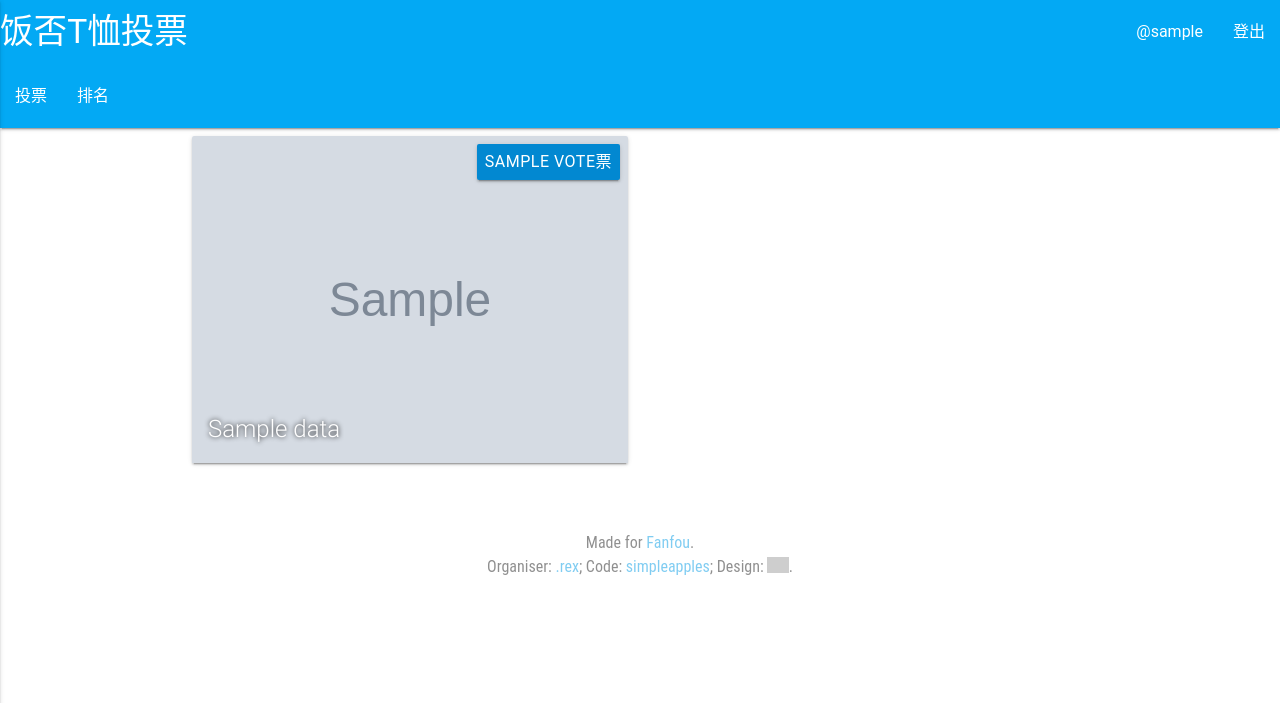
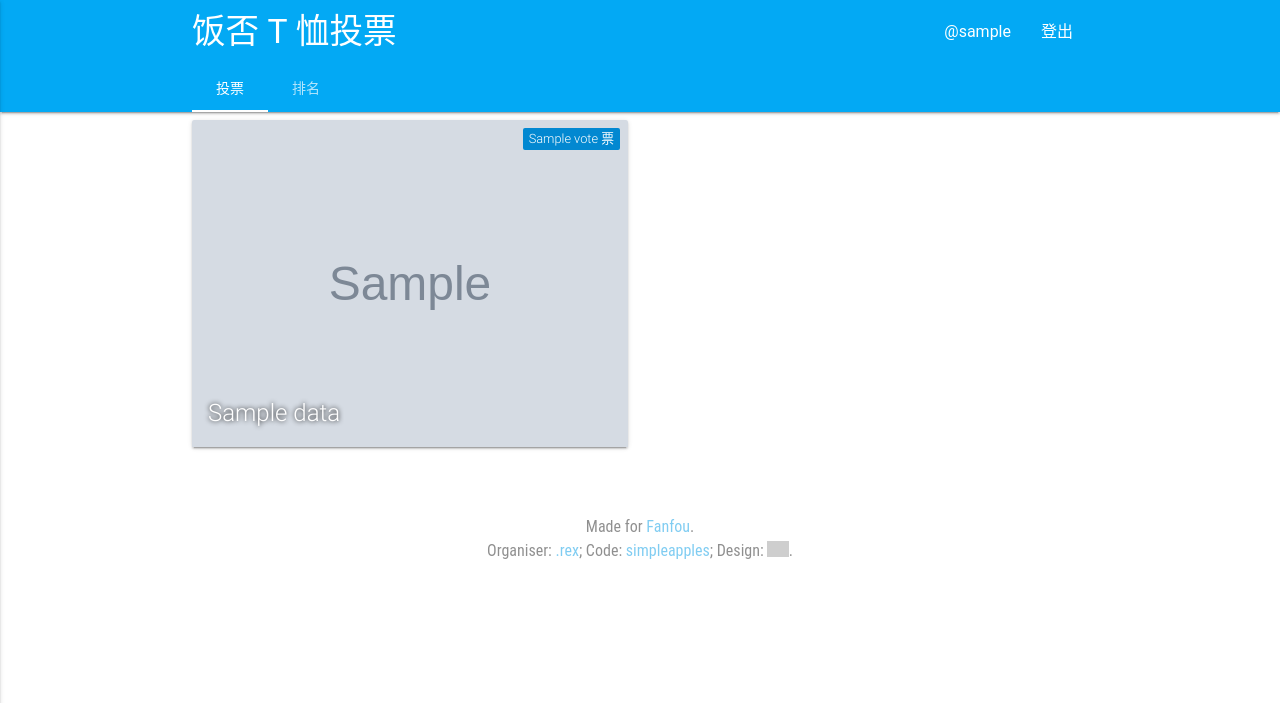
Before and after one commit to simpleapples/fanfou-10th-anniversary, a Flask app: template templates/index.html in a window 1280 px wide. Shown: the top 703 px of the page. Run offline with Flask 2, Linux system fonts and the light colour scheme; the template is opened without the code that fills it: most values are stand-ins (such as "Sample title", 1, 10 or a date in 2020); grey boxes marked "Sample" are stand-in pictures; some libraries are stand-ins or nearby versions; some web fonts are replaced; grey boxes are pictures that could not be loaded.

Commit message:
Design refine

```diff
--- a/templates/auth.html
+++ b/templates/auth.html
@@ -4,7 +4,7 @@
 <div class="index-body">
     <nav class="index-hero light-blue">
         <div>
-            饭否T恤投票
+            饭否 T&nbsp;恤投票
         </div>
     </nav>
     <div class="index-content container">
--- a/templates/index.html
+++ b/templates/index.html
@@ -2,8 +2,10 @@
 {% block title %}饭否T恤投票{% endblock %}
 {% block content %}
 <nav class="light-blue nav-extended">
+    <div class="container">
+
             <div class="nav-wrapper">
-        <a href="#" class="brand-logo">饭否T恤投票</a>
+                <a href="#" class="brand-logo">饭否 T&nbsp;恤投票</a>
                 <a href="#" data-activates="mobile-nav" class="button-collapse"><i class="material-icons">menu</i></a>
                 <ul class="right hide-on-med-and-down">
                     <li><a href="#">@{{ nickname or '匿名用户' }}</a></li>
@@ -14,11 +16,12 @@
                     <li><a href="/logout">登出</a></li>
                 </ul>
             </div>
-    <div class="nav-wrapper">
-        <ul class="left">
-            <li{% if list_type == 'index' %} class="active"{% endif %}><a href="/">投票</a></li>
-            <li{% if list_type == 'rank' %} class="active"{% endif %}><a href="/rank">排名</a></li>
+            <div class="nav-content">
+              <ul class="tabs tabs-transparent">
+                  <li class="tab"><a{% if list_type == 'index' %} class="active"{% endif %} href="/" target="_self">投票</a></li>
+                  <li class="tab"><a{% if list_type == 'rank' %} class="active"{% endif %} href="/rank" target="_self">排名</a></li>
               </ul>
+            </div>
     </div>
 </nav>
 
@@ -36,9 +39,9 @@
                                 <i class="material-icons">{% if voted[i['id']] %}remove{% else %}add{% endif %}</i>
                             </a>
                             {% else %}
-                            <a class="waves-effect waves-light btn light-blue darken-2 btn-square" href="#!">
-                                {{ i['vote'] or '0' }}票
-                            </a>
+                            <span class="badge new light-blue darken-2" data-badge-caption="票">
+                                {{ i['vote'] or '0' }}
+                            </span>
                             {% endif %}
                         </div>
                         <span class="card-name">{{ i['name'] }}</span>
@@ -63,10 +66,9 @@
             <i class="material-icons">{% if voted[i['id']] %}remove{% else %}add{% endif %}</i>
         </a>
         {% else %}
-        <a class="btn-floating btn-large btn-carousel-middle waves-effect waves-light light-blue btn-square">
-            {{ i['vote'] or '0' }}票
-        </a>
-
+        <span class="badge new light-blue darken-2" data-badge-caption="票">
+            {{ i['vote'] or '0' }}
+        </span>
         {% endif %}
         <h4>{{ i['name'] }}</h4>
         <p>{{ i['desc'] }}</p>
```
Lines whose indentation alone changed are shown as unchanged.
